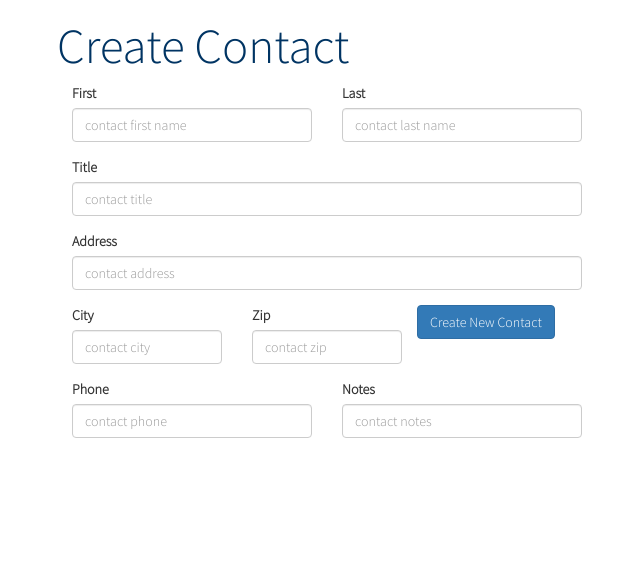
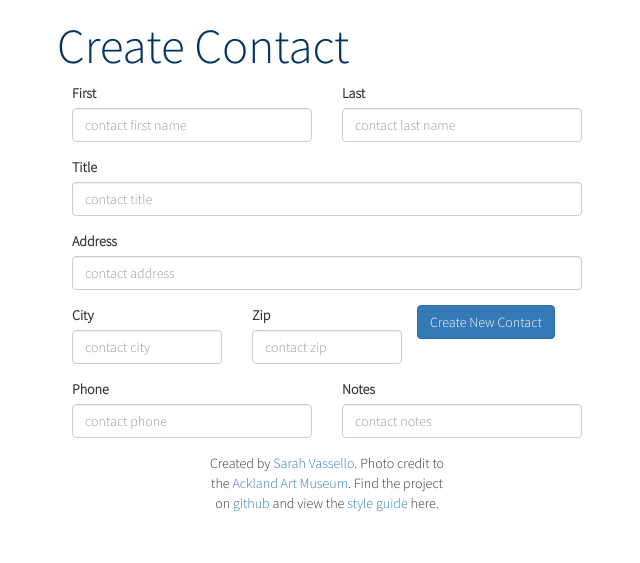
Before and after one commit to sarahvassello/contact-manager, a PHP site: page /new.php in a window 1280 px wide. Shown: the part 73-636 px from the top of the page, without its empty margins (313-953 px from the left). Run offline with PHP 8.4, Linux system fonts and the light colour scheme; some libraries are stand-ins or nearby versions; some web fonts are replaced.

Commit message:
Finished credits, links to github.

```diff
--- a/footer.php
+++ b/footer.php
@@ -1,3 +1,7 @@
+<div class="row col-md-6 col-md-offset-3">
+<p class="center">Created by <a href="http://sarahmvassello.com/">Sarah Vassello</a>. Photo credit to the <a href="http://ackland.org/">Ackland Art Museum</a>. Find the project on <a href="https://github.com/sarahvassello/contact-manager">github</a> and view the <a href="/stylesheet.php">style guide</a> here.
+</div>
+
 <script src="https://code.jquery.com/jquery-3.1.1.slim.min.js"></script>
     <script src="https://maxcdn.bootstrapcdn.com/bootstrap/3.3.7/js/bootstrap.min.js" integrity="sha384-Tc5IQib027qvyjSMfHjOMaLkfuWVxZxUPnCJA7l2mCWNIpG9mGCD8wGNIcPD7Txa" crossorigin="anonymous"></script>
 </body>
```
